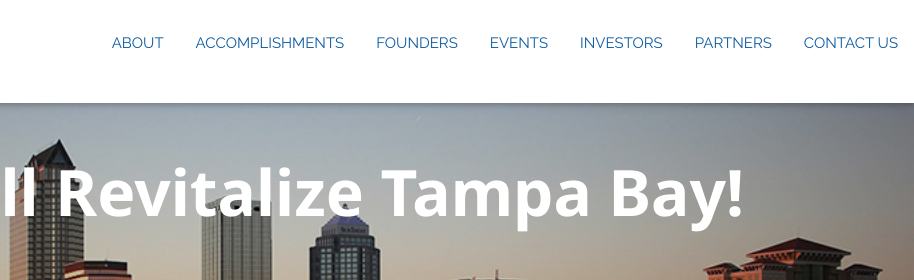
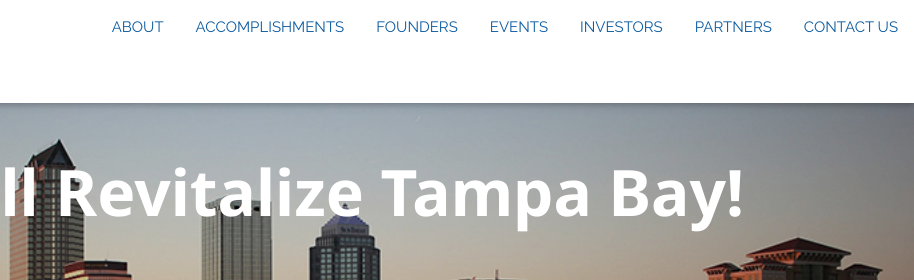
Before and after one commit to shawnsoltesz/EEOTB_TS, a website built with Vite: page index.html in a window 1280 px wide. Shown: the top 280 px of the page, 366-1280 px from the left. Built offline with nearby package versions, Linux system fonts and the light colour scheme; a script that the page names is missing.

Commit message:
adjusted nav menu

```diff
--- a/index.html
+++ b/index.html
@@ -69,9 +69,7 @@
         /></a>
         <!-- Right-sided navbar links -->
         <div
-          class="
-            w3-right w3-margin-top w3-cell-middle w3-hide-small w3-hide-medium
-          "
+          class="nav-menu w3-right w3-cell-middle w3-hide-small w3-hide-medium"
         >
           <a href="#about" class="nav-button w3-bar-item w3-button"> ABOUT</a>
           <a href="#accomplishments" class="nav-button w3-bar-item w3-button">
@@ -100,7 +98,7 @@
           class="w3-bar-item w3-button w3-right w3-hide-large"
           onclick="w3_open()"
         >
-          <i class="fa fa-bars"></i>
+          <i class="bars fa fa-bars"></i>
         </a>
       </div>
     </div>
```
